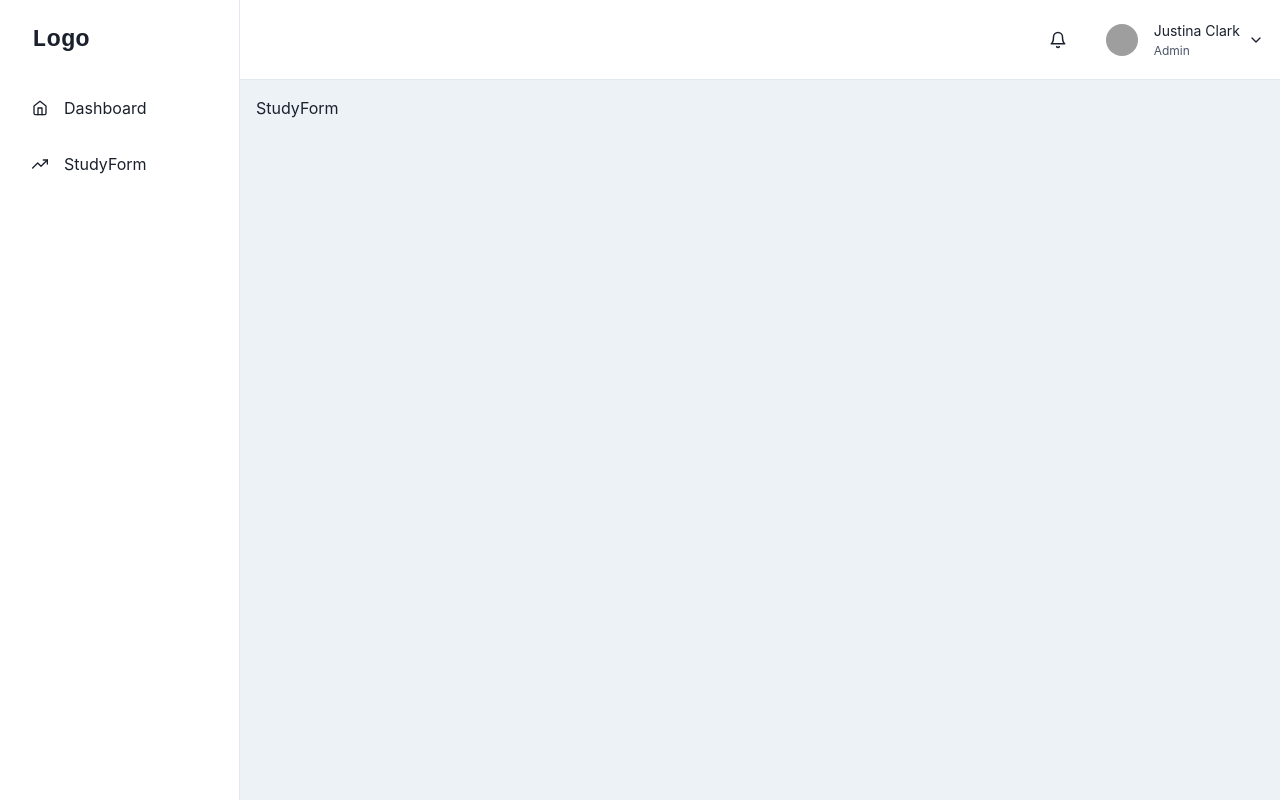
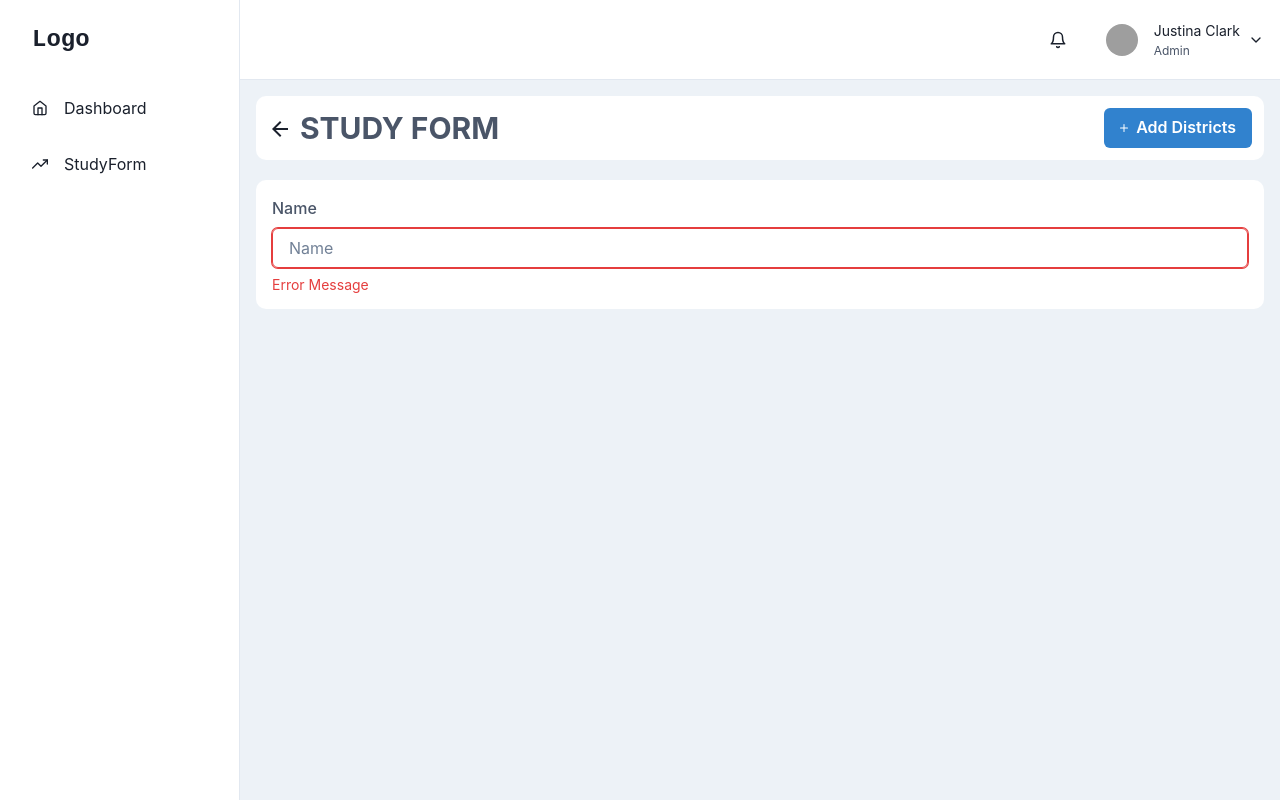
Before and after one commit to prabhuece187/studyform, a React (Create React App) app: page /studyform in a window 1280 px wide. Built offline with nearby package versions, Linux system fonts and the light colour scheme; grey boxes are pictures that could not be loaded.

Commit message:
study-form-part-1 successfully commited

```diff
--- a/package.json
+++ b/package.json
@@ -3,6 +3,7 @@
   "version": "0.1.0",
   "private": true,
   "dependencies": {
+    "@chakra-ui/icons": "^2.1.1",
     "@chakra-ui/react": "^2.8.2",
     "@emotion/react": "^11.11.1",
     "@emotion/styled": "^11.11.0",
@@ -12,6 +13,7 @@
     "framer-motion": "^10.16.5",
     "react": "^18.2.0",
     "react-dom": "^18.2.0",
+    "react-hook-form": "^7.48.2",
     "react-icons": "^4.12.0",
     "react-router-dom": "^6.20.0",
     "react-scripts": "5.0.1",
--- a/src/pages/studyform.jsx
+++ b/src/pages/studyform.jsx
@@ -1,5 +1,60 @@
-const StudyForm = () => {
-    return(<h1>StudyForm</h1>);
-}
+import React from "react";
+import { Link } from "react-router-dom";
 
-export default StudyForm;
+import {
+    Button,
+    Flex,
+    Heading,
+    Spacer,
+    Box,
+    Stack,
+    FormErrorMessage,
+    FormLabel,
+    FormControl,
+    Input
+  } from "@chakra-ui/react";
+
+  import { ArrowBackIcon , AddIcon } from "@chakra-ui/icons";
+
+
+  const StudyForm = () => {
+    return(
+        <>
+        <Box bg='white'  p={3} mb={5}  style={{borderRadius:"10px"}}>
+          <Flex alignItems="center" gap={2}>
+            <Link to="">
+                <ArrowBackIcon w={6} h={6} />
+            </Link>
+
+            <Heading as="h3" size="lg" color="gray.600">
+              STUDY FORM
+            </Heading>
+
+            <Spacer/>
+
+            <Link to="">
+                <Button colorScheme="blue">
+                    <AddIcon w={4} h={4}  pr={2}/>
+                    Add Districts
+                </Button>
+            </Link>
+
+          </Flex>
+        </Box>
+        <form>
+            <Box bg='white'  p={4}  style={{borderRadius:"10px"}}>
+                <Stack spacing={4}>
+                    <FormControl isInvalid={true}>
+                        <FormLabel color="gray.600">Name</FormLabel>
+                        <Input type='text' placeholder="Name" />
+                        <FormErrorMessage>Error Message</FormErrorMessage>
+                    </FormControl>
+                </Stack>
+            </Box>
+        </form>
+
+        </>
+    );
+  };
+
+  export default StudyForm;
```
Also changed, not shown: 1 other file (tests, documents, lock files or other folders).
